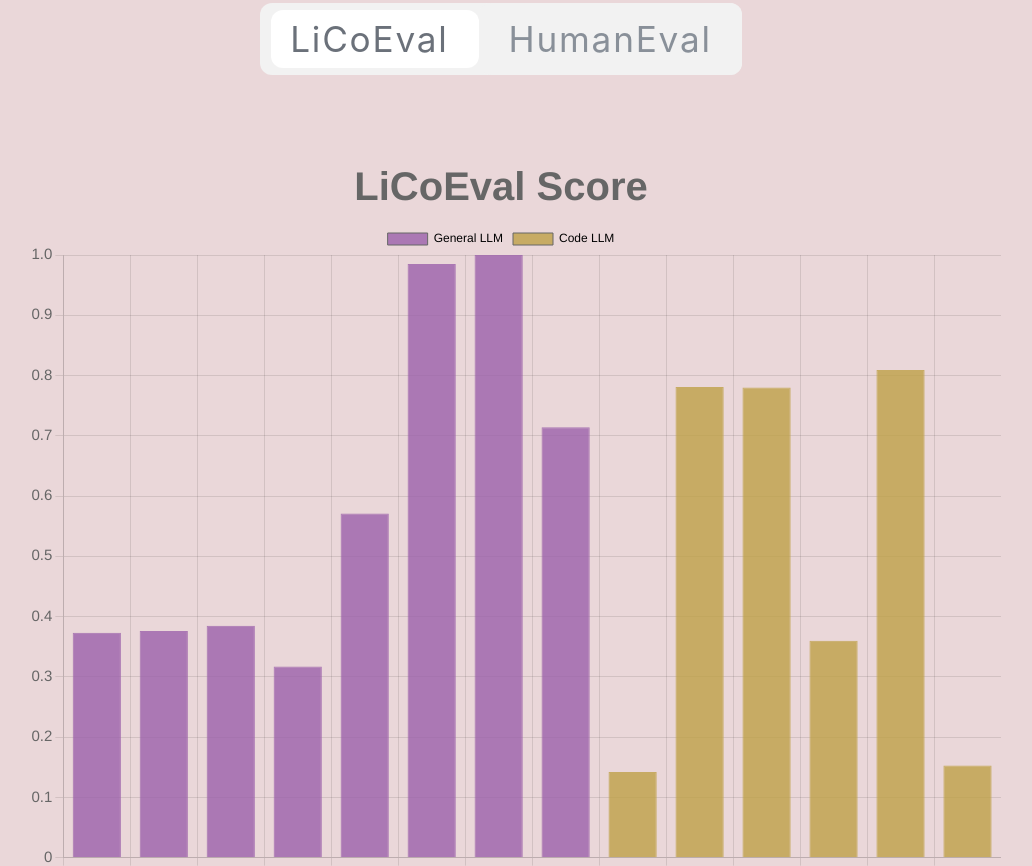
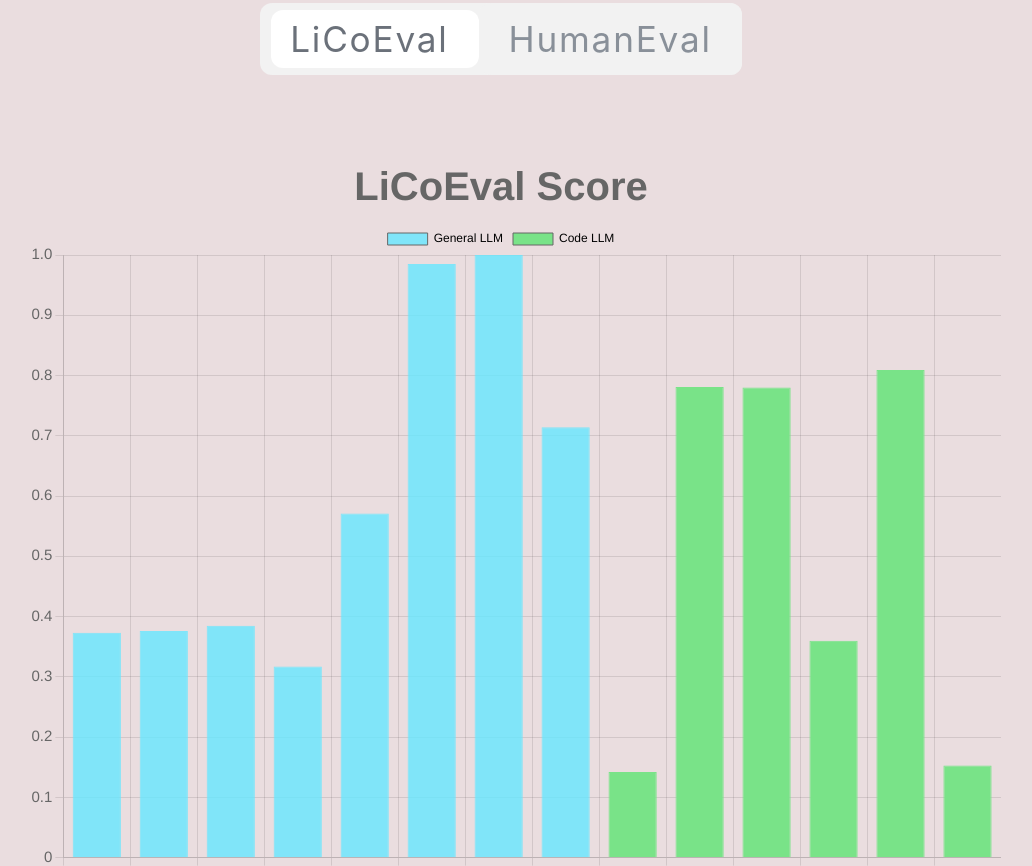
Before and after one commit to osslab-pku/LiCoEval-Leaderboard, a plain HTML site: page index.html in a window 1280 px wide. Shown: the part 797-1663 px from the top of the page, without its empty margins (139-1171 px from the left). Drawn offline with nearby package versions, Linux system fonts and the light colour scheme; a web font is replaced by a local one.

Commit message:
update css version

```diff
--- a/script.js
+++ b/script.js
@@ -79,9 +79,9 @@ document.addEventListener('DOMContentLoaded', function() {
                         "GPT-3.5-Turbo", "GPT-4-Turbo", "GPT4o", "Gemini-1.5-Pro",
                         "Claude-3.5-Sonnet", "Qwen2-7B-Instruct", "GLM-4-9B-Chat", "Llama-3-8B-Instruct"
                     ].includes(label)) {
-                        return 'rgba(155,97,170,0.8)';
+                        return 'rgba(102,232,255,0.8)';
                     } else {
-                        return 'rgba(191,161,71,0.8)';
+                        return 'rgb(121,227,136)';
                     }
                 },
                 borderColor: (context) => {
@@ -90,9 +90,9 @@ document.addEventListener('DOMContentLoaded', function() {
                         "GPT-3.5-Turbo", "GPT-4-Turbo", "GPT4o", "Gemini-1.5-Pro",
                         "Claude-3.5-Sonnet", "Qwen2-7B-Instruct", "GLM-4-9B-Chat", "Llama-3-8B-Instruct"
                     ].includes(label)) {
-                        return 'rgba(155,97,170,0.8)';
+                        return 'rgba(102,232,255,0.8)';
                     } else {
-                        return 'rgba(191,161,71,0.8)';
+                        return 'rgb(121,227,136)';
                     }
                 },
                 borderWidth: 1
@@ -131,8 +131,8 @@ document.addEventListener('DOMContentLoaded', function() {
                     display: true,
                     labels: {
                         generateLabels: (chart) => [
-                            { text: 'General LLM', fillStyle: 'rgba(155,97,170,0.8)' },
-                            { text: 'Code LLM', fillStyle: 'rgba(191,161,71,0.8)' }
+                            { text: 'General LLM', fillStyle: 'rgba(102,232,255,0.8)' },
+                            { text: 'Code LLM', fillStyle: 'rgb(121,227,136)' }
                         ]
                     }
                 },
@@ -165,9 +165,9 @@ document.addEventListener('DOMContentLoaded', function() {
                         "GPT-3.5-Turbo", "GPT-4-Turbo", "GPT4o", "Gemini-1.5-Pro",
                         "Claude-3.5-Sonnet", "Qwen2-7B-Instruct", "GLM-4-9B-Chat", "Llama-3-8B-Instruct"
                     ].includes(label)) {
-                        return 'rgba(155, 97, 170, 0.8)';
+                        return 'rgba(102,232,255,0.8)';
                     } else {
-                        return 'rgba(191,161,71,0.8)';
+                        return 'rgb(121,227,136)';
                     }
                 },
                 borderColor: (context) => {
@@ -176,9 +176,9 @@ document.addEventListener('DOMContentLoaded', function() {
                         "GPT-3.5-Turbo", "GPT-4-Turbo", "GPT4o", "Gemini-1.5-Pro",
                         "Claude-3.5-Sonnet", "Qwen2-7B-Instruct", "GLM-4-9B-Chat", "Llama-3-8B-Instruct"
                     ].includes(label)) {
-                        return 'rgba(155, 97, 170, 0.8)';
+                        return 'rgba(102,232,255,0.8)';
                     } else {
-                        return 'rgba(191,161,71,0.8)';
+                        return 'rgb(121,227,136)';
                     }
                 },
                 borderWidth: 1
@@ -217,8 +217,8 @@ document.addEventListener('DOMContentLoaded', function() {
                     display: true,
                     labels: {
                         generateLabels: (chart) => [
-                            { text: 'General LLM', fillStyle: 'rgba(155, 97, 170, 0.8)' },
-                            { text: 'Code LLM', fillStyle: 'rgba(191,161,71,0.8)' }
+                            { text: 'General LLM', fillStyle: 'rgba(102,232,255,0.8)' },
+                            { text: 'Code LLM', fillStyle: 'rgb(121,227,136)' }
                         ]
                     }
                 },
--- a/style.css
+++ b/style.css
@@ -38,7 +38,7 @@ body {
     display: flex;
     flex-direction: column;
     align-items: center;
-    background-color: rgba(207, 163, 169, 0.43);
+    background-color: rgba(207, 178, 182, 0.43);
 }
 
 .title-introduction {
@@ -67,7 +67,7 @@ body {
     sans-serif, "Apple Color Emoji", "Segoe UI Emoji";
     font-size: 4em;
     letter-spacing: 0.06em;
-    color: rgba(219, 84, 255, 0.8);
+    color: rgba(22, 197, 190, 0.93);
 }
 
 .title-introduction p {
```
